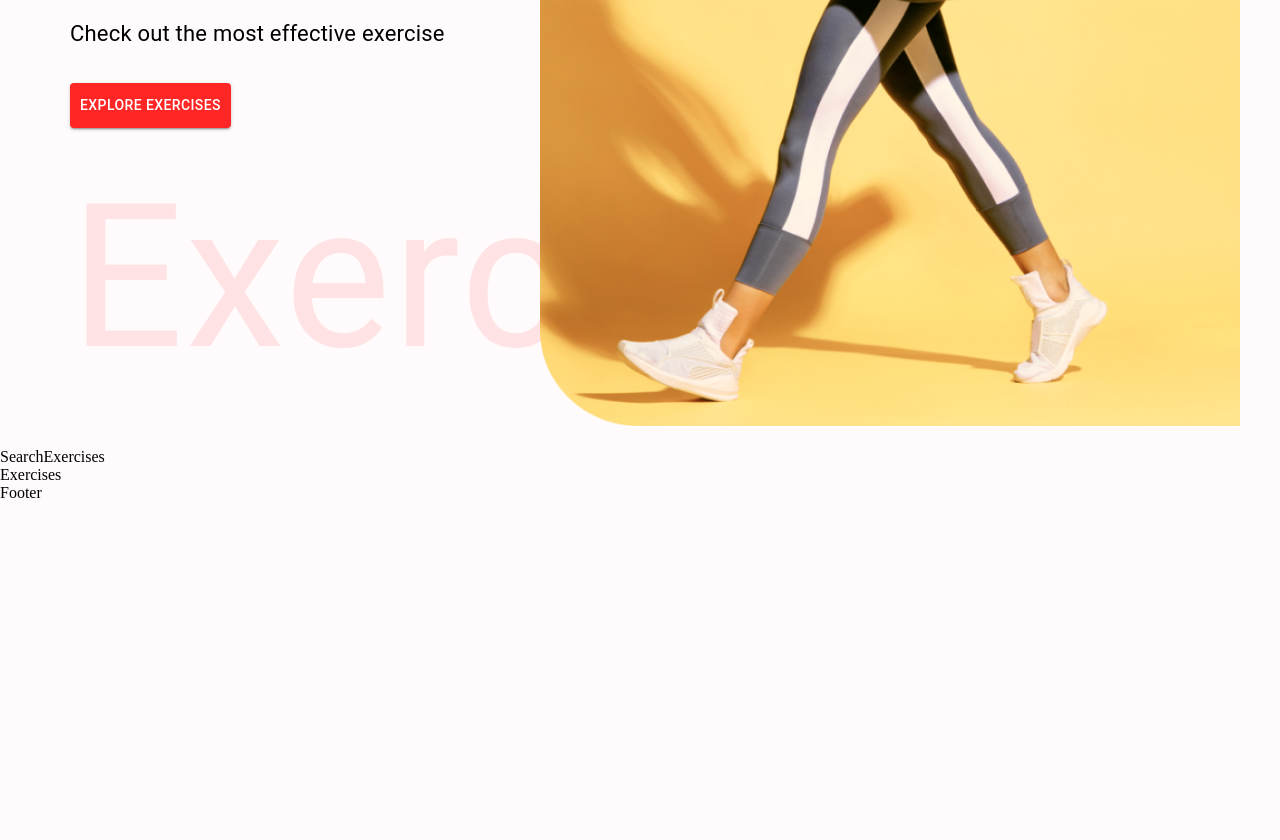
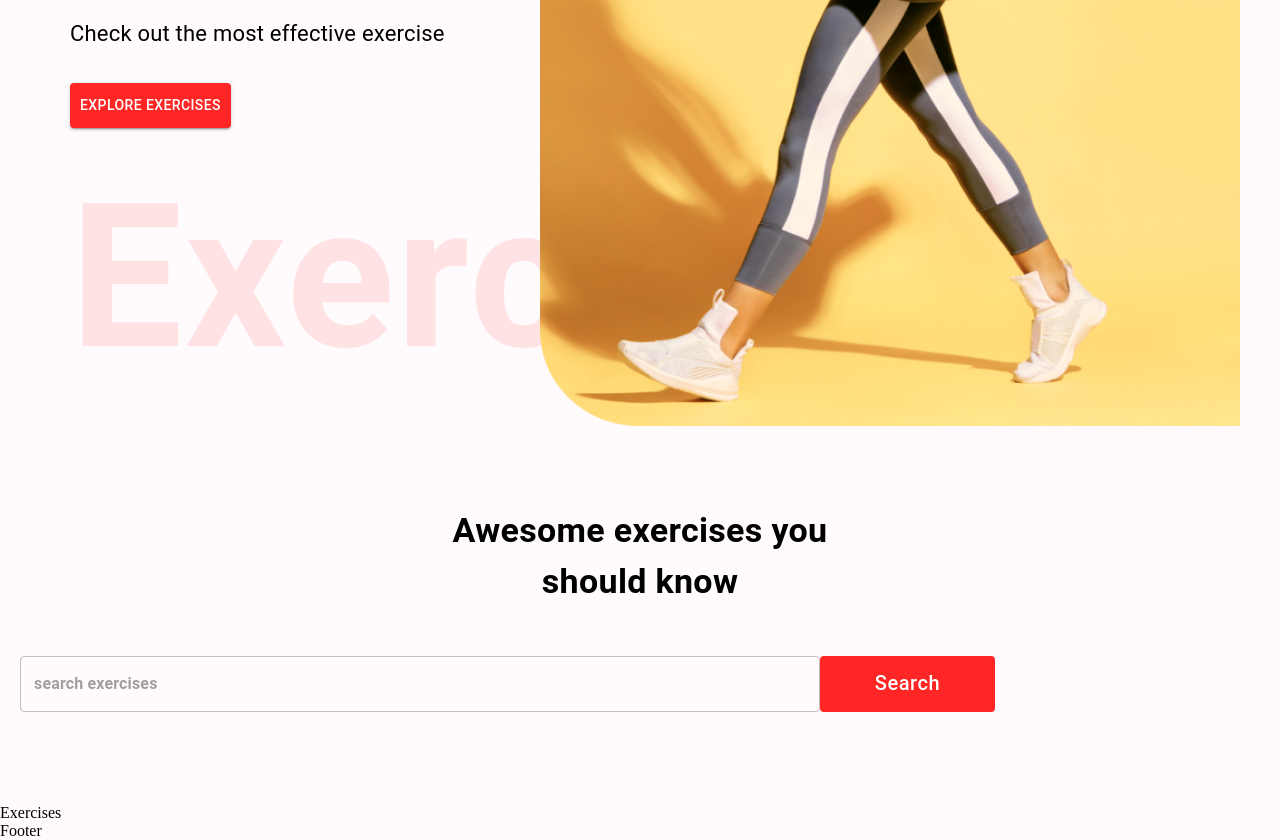
Before and after one commit to atul48kumar90/fit-app, a React (Create React App) app: page / in a window 1280 px wide. Shown: the part 440-1280 px from the top of the page. Before the commit the page ends 942 px from the top, so only its background shows below. Built offline with nearby package versions, Linux system fonts and the light colour scheme.

Commit message:
search exercises

```diff
--- a/src/components/HeroBanner.js
+++ b/src/components/HeroBanner.js
@@ -23,7 +23,7 @@ const HeroBanner = () => {
             </Typography>
             <Button variant="contained" color="error" href="#Exercises" sx={{ backgroundColor: '#ff2625', padding: '10px'}}>Explore Exercises</Button>
             <Typography
-                forntWeight={600}
+                fontWeight={600}
                 color="#ff2625"
                 sx={{
                     opacity: 0.1,
--- a/src/components/SearchExercises.js
+++ b/src/components/SearchExercises.js
@@ -1,8 +1,44 @@
-import React from 'react';
+import React, { useEffect, useState } from 'react';
+import { Box, Stack, Typography, TextField, Button } from '@mui/material';
 
 const SearchExercises = () => {
+
+    const [search, setSearch] = useState('')
+
+    const handleSearch = async () => {
+        if(search) {
+            // const exerciseData = await fetchData();
+        }
+    }
+
+
     return(
-        <div>SearchExercises</div>
+        <Stack alighItems="center" mt="37px" justifyContent="canter" p="20px" >
+            <Typography fontWeight={700} sx={{ fontSize:{ lg:'34px', sx:'30px'}}} mb="49px" textAlign="center">
+                Awesome exercises you <br /> should know
+            </Typography>
+            <Box position="relative" mb="72px">
+                <TextField
+                    sx={{
+                        input: {
+                            fontWeight:'700',
+                            border: 'none',
+                            borderRadius: '4px'
+                        },
+                        width:{ lg:'800px', sx:'350px'},
+                        backgroungdColor:'#fff',
+                        borderRadius:'40px'
+                    }}
+                    height="76px"
+                    // sx={{}}
+                    value={search}
+                    onChange={(e) => setSearch(e.target.value.toLowerCase()) }
+                    placeholder="search exercises"
+                    type="text"
+                />
+                <Button className="search-btn" sx={{ bgcolor:'#FF2625', color:'#fff', textTransform:'none', width:{ lg:'175px', xs:'80px'}, fontSize:{ lg:'20px', xs:'14px'}, height:"56px", position:"absolute"}} onClick={handleSearch}>Search</Button>
+            </Box>
+        </Stack>
     );
 };
 
```
Also changed, not shown: src/utils/fetchData.js (added).
